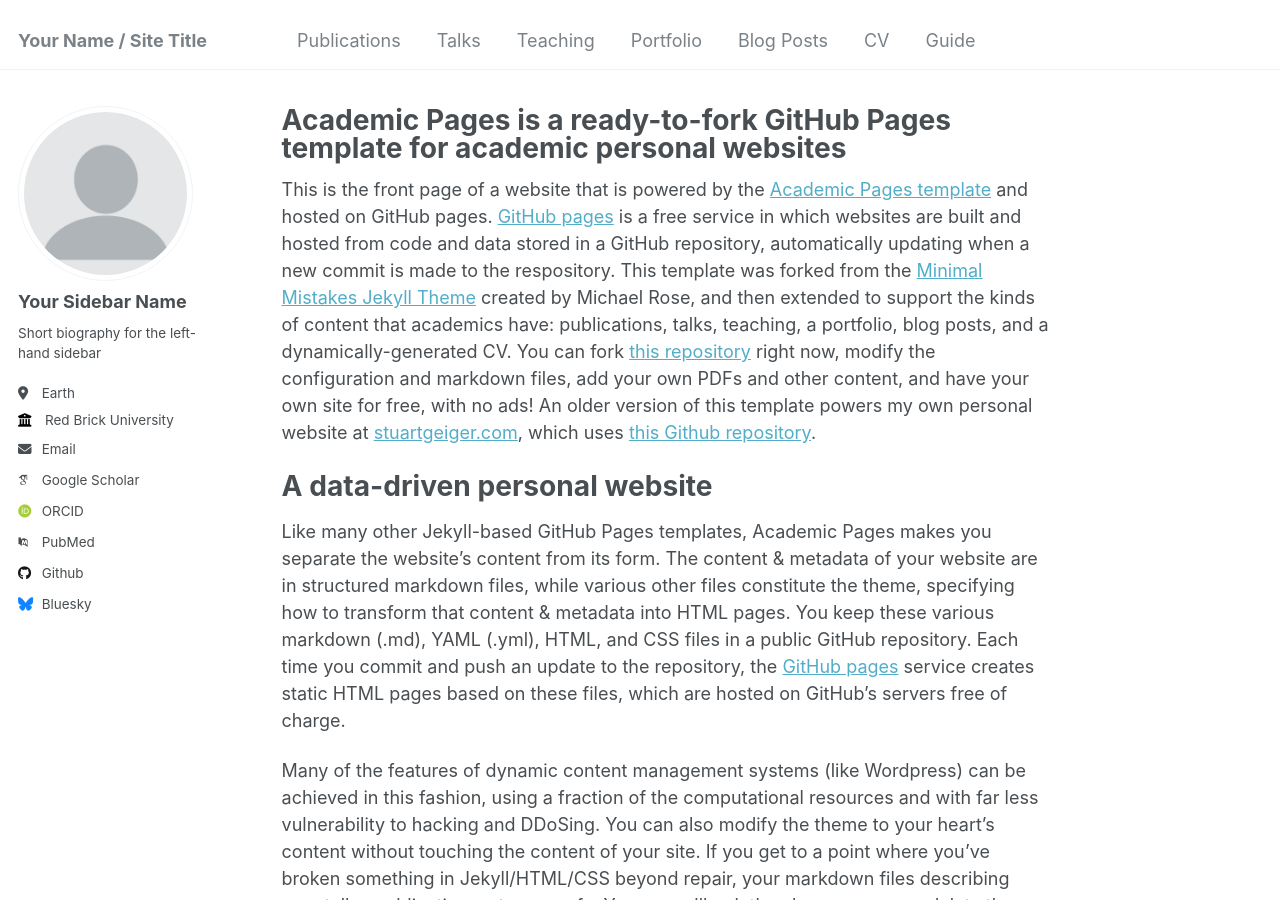
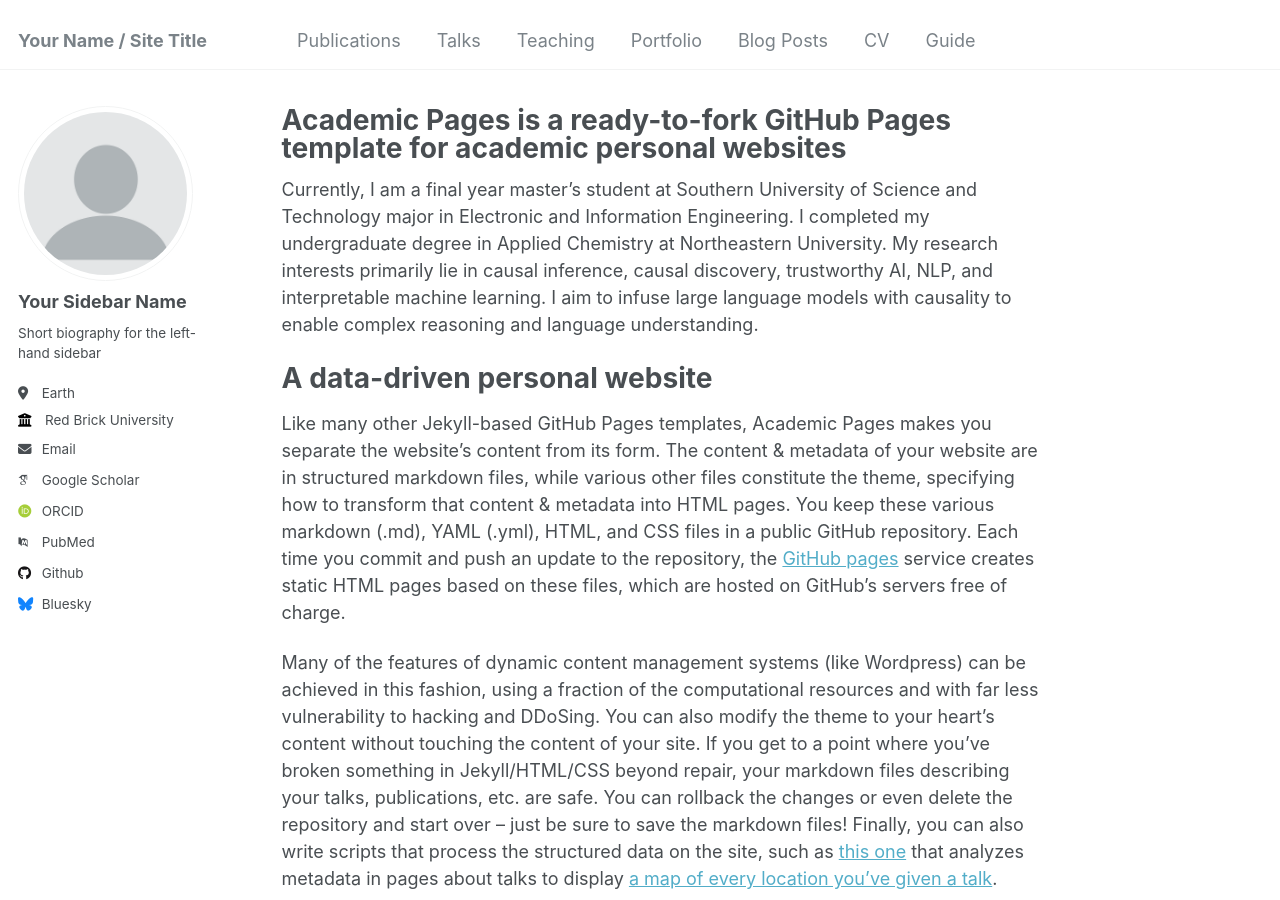
Before and after one commit to wenjie1835/wenjie1835.github.io, a Jekyll site: the page built from _pages/about.md, in a window 1280 px wide and 900 px high. Built offline with Jekyll 4.4.1, drawn with Linux system fonts in a browser that asks for light colours; some web fonts are replaced.

Commit message:
Update about.md

```diff
--- a/_pages/about.md
+++ b/_pages/about.md
@@ -7,7 +7,7 @@ redirect_from:
   - /about.html
 ---
 
-This is the front page of a website that is powered by the [Academic Pages template](https://github.com/academicpages/academicpages.github.io) and hosted on GitHub pages. [GitHub pages](https://pages.github.com) is a free service in which websites are built and hosted from code and data stored in a GitHub repository, automatically updating when a new commit is made to the respository. This template was forked from the [Minimal Mistakes Jekyll Theme](https://mmistakes.github.io/minimal-mistakes/) created by Michael Rose, and then extended to support the kinds of content that academics have: publications, talks, teaching, a portfolio, blog posts, and a dynamically-generated CV. You can fork [this repository](https://github.com/academicpages/academicpages.github.io) right now, modify the configuration and markdown files, add your own PDFs and other content, and have your own site for free, with no ads! An older version of this template powers my own personal website at [stuartgeiger.com](http://stuartgeiger.com), which uses [this Github repository](https://github.com/staeiou/staeiou.github.io).
+Currently, I am a final year master's student at Southern University of Science and Technology major in Electronic and Information Engineering. I completed my undergraduate degree in Applied Chemistry at Northeastern University. My research interests primarily lie in causal inference, causal discovery, trustworthy AI, NLP, and interpretable machine learning. I aim to infuse large language models with causality to enable complex reasoning and language understanding.
 
 A data-driven personal website
 ======
```
